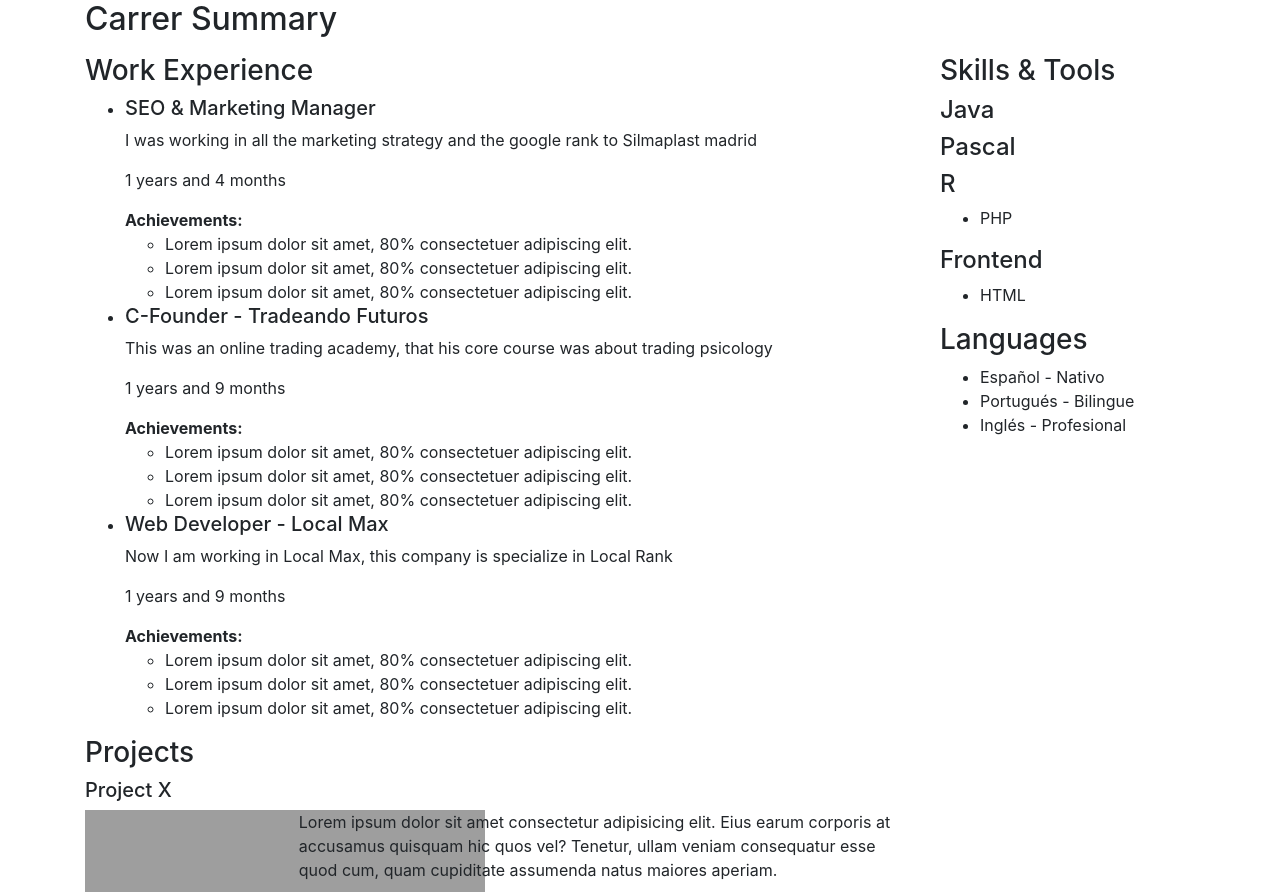
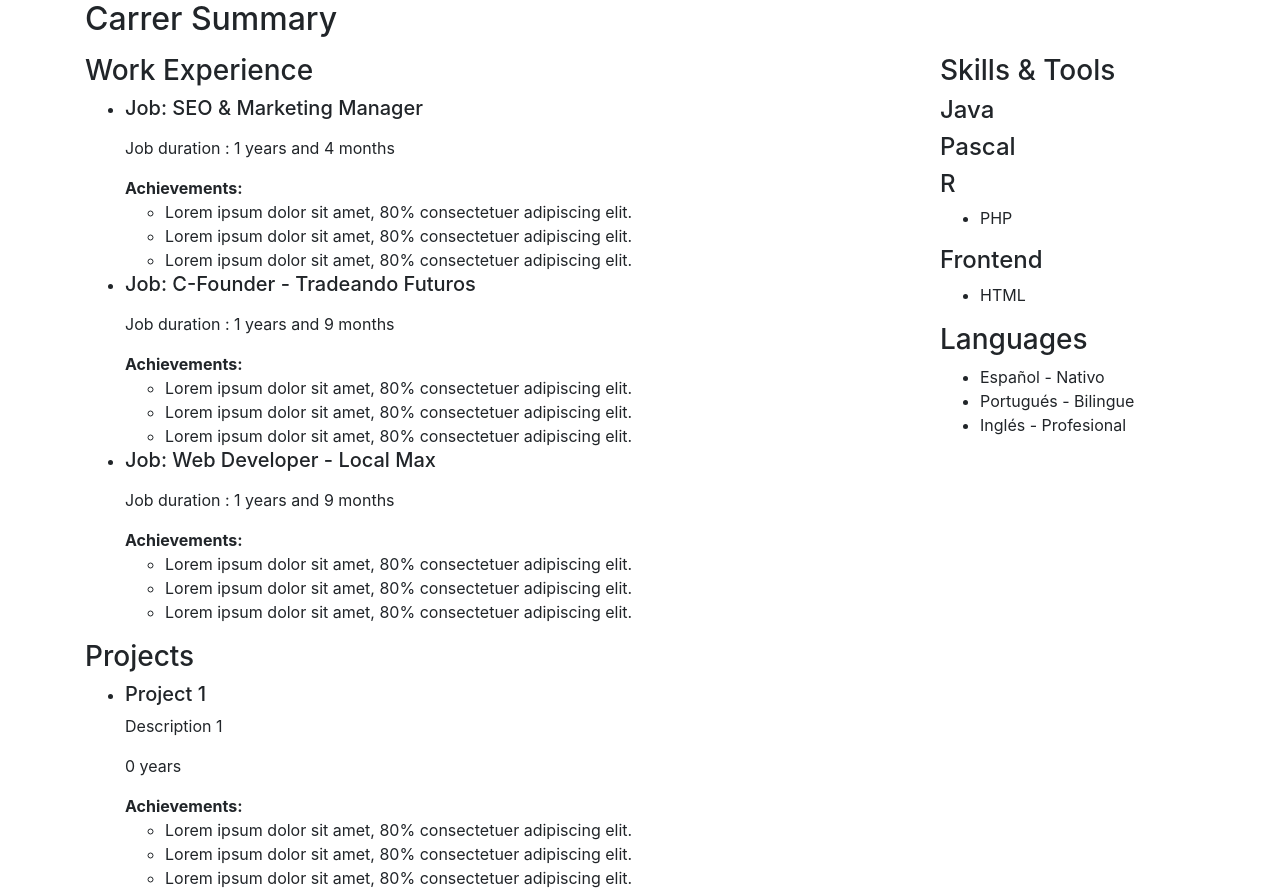
Before and after one commit to edulopezparada/proyectophp, a PHP site: page / in a window 1280 px wide. Shown: the part 300-1192 px from the top of the page. Run offline with PHP 8.4, Linux system fonts and the light colour scheme; some libraries are stand-ins or nearby versions; grey boxes are pictures that could not be loaded.

Commit message:
Herencia y polimorfismos

```diff
--- /dev/null
+++ b/app/Models/BaseElement.php
@@ -0,0 +1,34 @@
+<?php
+class BaseElement {
+    protected $title;
+    public $description;
+    public $visible = true;
+    public $months;
+    //Constructor
+    public function  __construct($title, $description){
+      $this->setTitle($title);
+      $this->description = $description;
+
+    }
+    //Métodos
+    public function setTitle($title){
+      if($title == ''){
+        $this->title = 'N/A';
+      }else{
+        $this->title = $title;
+      }
+    }
+    public function getTitle(){
+        return $this->title;
+
+    }
+    public function getDurationAsString(){
+      $years = floor ($this->months / 12);
+      $extraMonths = $this->months % 12;
+      if($extraMonths != 0){
+      return "$years years and $extraMonths months";
+      }
+      return "$years years";
+    }
+
+}
--- /dev/null
+++ b/app/Models/job.php
@@ -0,0 +1,17 @@
+<?php
+require_once 'BaseElement.php';
+
+class Job extends BaseElement {
+    public function __construct($title, $description){
+         $newTitle = 'Job: ' . $title;
+         $this->title = $newTitle;
+    }
+    public function getDurationAsString(){
+        $years = floor ($this->months / 12);
+        $extraMonths = $this->months % 12;
+        if($extraMonths != 0){
+        return "Job duration : $years years and $extraMonths months";
+        }
+        return "$years years";
+      }
+}
--- /dev/null
+++ b/app/Models/project.php
@@ -0,0 +1,7 @@
+<?php
+
+require_once 'BaseElement.php';
+
+class Project extends BaseElement{
+
+}
--- a/index.php
+++ b/index.php
@@ -63,7 +63,7 @@ $limitMonths = 240;
             if($totalMonths > $limitMonths){
             break;
             }
-            printJob($jobs[$idy]);
+            printElement($jobs[$idy]);
 
           }
           ?>
@@ -72,6 +72,16 @@ $limitMonths = 240;
         </div>
         <div>
             <h3 class="border-bottom-gray">Projects</h3>
+            <ul>
+          <?php
+          for($idy = 0; $idy < count($projects); $idy++) {
+
+            printElement($projects[$idy]);
+
+          }
+          ?>
+
+          </ul>
             <div class="project">
                 <h5>Project X</h5>
                 <div class="row">
--- a/jobs.php
+++ b/jobs.php
@@ -1,82 +1,27 @@
 <?php
-class Job {
-    private $title;
-    public $description;
-    public $visible;
-    public $months;
-    //Constructor
-    public function  __construct($title, $description, $visible){
-      $this->setTitle($title);
-      $this->description = $description;
-      $this->visible = $visible;
+require 'app/Models/job.php';
+require 'app/Models/project.php';
 
-
-    }
-    //Métodos
-    public function setTitle($title){
-      if($title == ''){
-        $this->title = 'N/A';
-      }else{
-        $this->title = $title;
-      }
-    }
-    public function getTitle(){
-        return $this->title;
-
-    }
-    public function getDurationAsString(){
-      $years = floor ($this->months / 12);
-      $extraMonths = $this->months % 12;
-      if($extraMonths != 0){
-      return "$years years and $extraMonths months";
-      }
-      return "$years years";
-    }
-
-}
-$job1 = new Job('SEO & Marketing Manager','I was working in all the marketing strategy and the google rank to Silmaplast madrid',true);
+$job1 = new Job('SEO & Marketing Manager','I was working in all the marketing strategy and the google rank to Silmaplast madrid');
 $job1->months = 16;
 
-$job2 = new Job('C-Founder - Tradeando Futuros','This was an online trading academy, that his core course was about trading psicology', true );
+$job2 = new Job('C-Founder - Tradeando Futuros','This was an online trading academy, that his core course was about trading psicology');
 $job2->months = 21;
 
-$job3 = new Job('Web Developer - Local Max','Now I am working in Local Max, this company is specialize in Local Rank', true );
+$job3 = new Job('Web Developer - Local Max','Now I am working in Local Max, this company is specialize in Local Rank' );
 $job3->months = 21;
+
+$project1 = new Project('Project 1','Description 1');
 
 $jobs = [
     $job1,
     $job2,
     $job3
-    // [
-    //  'title' =>'SEO & Marketing Manager',
-    //  'description' => 'I was working in all the marketing strategy and the google rank to Silmaplast madrid',
-    //  'visible' => true,
-    //  'months' => 16
-    // ],
-    // [
-    //   'title' => 'C-Founder - Tradeando Futuros',
-    //   'description' => 'This was an online trading academy, that his core course was about trading psicology',
-    //   'visible' => false,
-    //   'months' => 21
-    // ],
-    // [
-    //    'title' => 'Web Developer - Local Max',
-    //    'description' => 'Now I am working in Local Max, this company is specialize in Local Rank',
-    //    'visible' => true,
-    //    'months' => 34
-    // ],
-    // [
-    //   'title' => 'SEO Local Expert - Local Max',
-    //   'description'=> 'I am specialized in local rank, t improve the visibility of local companies',
-    //   'visible' => true,
-    //   'months' => 12
-    // ],
-    // [
-    //   'title' => 'Associate in Google',
-    //   'visible' => true,
-    //   'months' => 17
-    // ]
   ];
+
+$projects = [
+  $project1
+];
 
   $languages = [
     [
@@ -88,7 +33,7 @@ $jobs = [
   ];
 
 
-  function printJob($job){
+  function printElement($job){
     if($job->visible == false){
       return;
       }
```
Also changed, not shown: prácticas secundarias/ejercicio1.php (renamed from ejercicio1.php), prácticas secundarias/ejercicio2.php (renamed from ejercicio2.php), prácticas secundarias/ejerciciosoper.php (renamed from ejerciciosoper.php), prácticas secundarias/mainp.php (renamed from mainp.php), prácticas secundarias/masacorporalpoo.php (renamed from masacorporalpoo.php), prácticas secundarias/persona.php (renamed from persona.php), prácticas secundarias/poopract1.php (renamed from poopract1.php).
